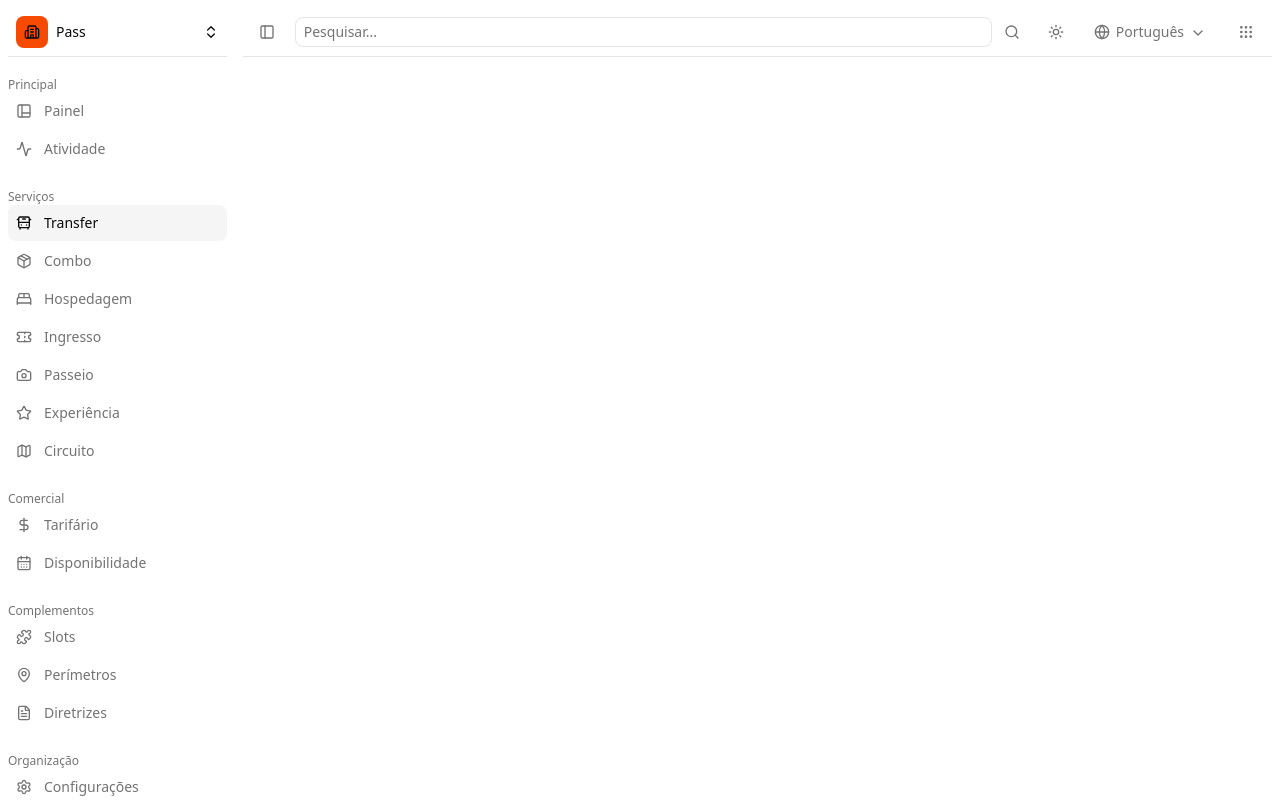
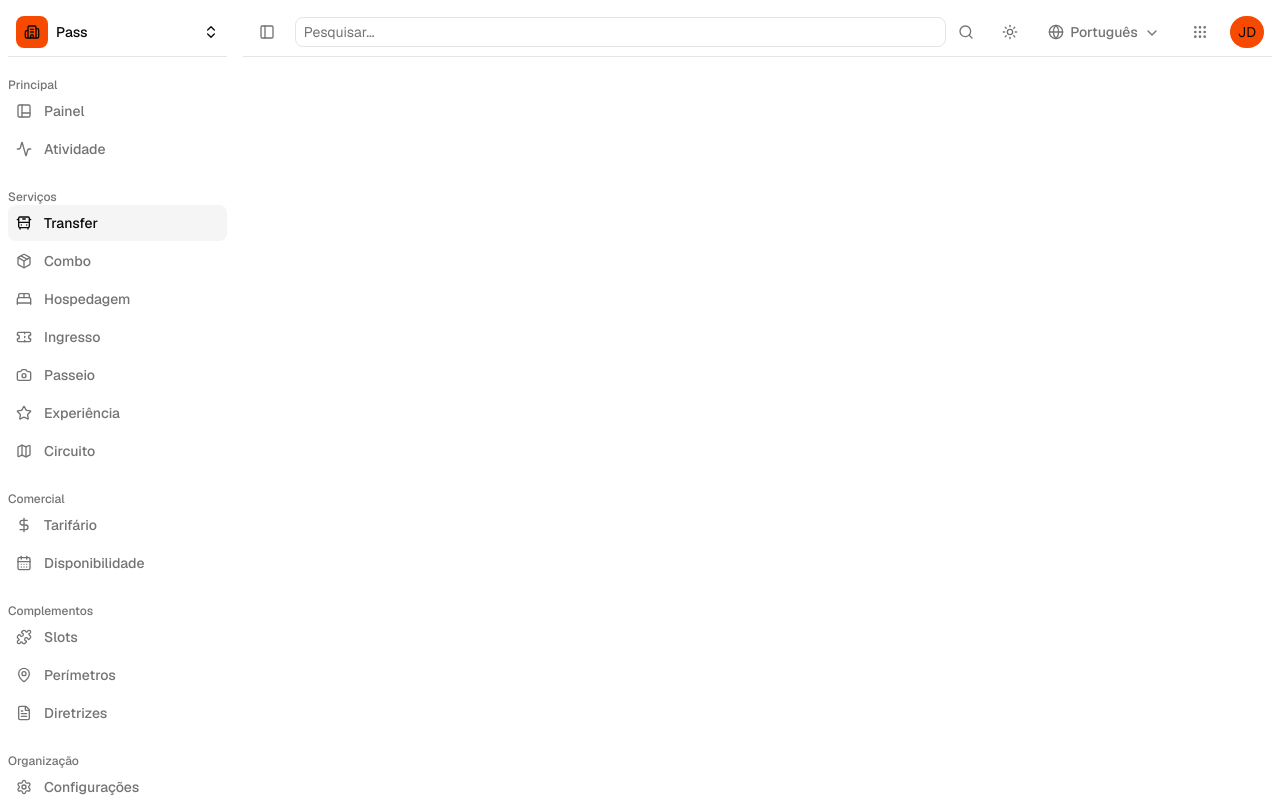
Before and after one commit to dev-pedr0/desafio-pass, a Next.js app in the folder frontend/: page / in a window 1280 px wide. Built offline with nearby package versions, Linux system fonts and the light colour scheme.

Commit message:
feat: add UserSection component with tooltip and popover for user profile; update CardTop to include UserSection

```diff
--- a/frontend/src/app/globals.css
+++ b/frontend/src/app/globals.css
@@ -118,6 +118,11 @@
     @apply border-border outline-ring/50;
   }
   body {
-    @apply bg-background text-foreground;
+    @apply bg-background text-foreground font-sans;
   }
 }
+
+.button-variant:hover{
+  background-color: rgba(255, 60, 60, 0.2);
+  color: var(--color-destructive);
+}
--- a/frontend/src/components/CardTop.tsx
+++ b/frontend/src/components/CardTop.tsx
@@ -3,6 +3,7 @@ import { ThemeToggleButton } from "./ThemeToggleButton";
 import { SearchSection } from "./SearchSection";
 import { LanguageSelector } from "./LanguageSelector";
 import { AppsSection } from "./AppsSection";
+import { UserSection } from "./UserSection";
 
 export function CardTop() {
     return (
@@ -12,6 +13,7 @@ export function CardTop() {
             <ThemeToggleButton/>
             <LanguageSelector/>
             <AppsSection/>
+            <UserSection/>
         </div>
     );
 }
--- /dev/null
+++ b/frontend/src/components/UserSection.tsx
@@ -0,0 +1,66 @@
+import { Tooltip, TooltipContent, TooltipTrigger } from "./ui/Tooltip";
+import { Popover, PopoverContent, PopoverTrigger } from "./ui/Popover";
+import { Button } from "@/components/ui/button";
+import { CircleUser, LogOut, Settings } from "lucide-react";
+
+export function UserSection() {
+
+    const fakeUser = {
+        name: "Jonathan Doe",
+        email: "johndoe@example.com"
+    }
+
+    const initials = fakeUser.name
+        .split(" ")
+        .map(word => word[0])
+        .join("")
+        .toUpperCase();
+
+    return (
+        <div className="bg-chart-1 p-1 px-2 rounded-full text-center cursor-pointer">
+            <Tooltip>
+                <TooltipTrigger asChild>
+                    <div>
+                        <Popover>
+                            <PopoverTrigger>
+                                <span className="text-foreground text-sm cursor-pointer">{initials}</span>
+                            </PopoverTrigger>
+
+                            <PopoverContent className="w-60 p-0 m-0">
+                                <div className="w-full">
+                                    <div className="border-b flex gap-1 items-center p-3 text-start">
+                                        <span className="text-foreground text-sm bg-chart-1 p-2 rounded-full text-center">{initials}</span>
+                                        <div className="flex flex-col">
+                                            <span className="text-sm font-medium">{fakeUser.name}</span>
+                                            <span className="text-muted-foreground text-xs">{fakeUser.email}</span>
+                                        </div>
+                                    </div>
+                                    <div className="border-b">
+                                        <Button variant="ghost" className="cursor-pointer w-full justify-start text-left m-1">
+                                            <CircleUser className="text-muted-foreground"/>
+                                            <span className="text-xs">Conta</span>
+                                        </Button>
+                                        <Button variant="ghost" className="cursor-pointer w-full justify-start text-left m-1">
+                                            <Settings className="text-muted-foreground"/>
+                                            <span className="text-xs">Configurações</span>
+                                        </Button>
+                                    </div>
+                                    <div className="text-destructive">
+                                        <Button variant="ghost" className="cursor-pointer w-full justify-start text-left m-1 button-variant">
+                                            <LogOut/>
+                                            <span className="text-xs">Log out</span>
+                                        </Button>
+                                    </div>
+                                </div>
+                            </PopoverContent>
+                        </Popover>
+                    </div>
+                </TooltipTrigger>
+
+                <TooltipContent side="bottom">
+                    Perfil
+                </TooltipContent>
+            </Tooltip>
+        </div>
+    );
+}
```
